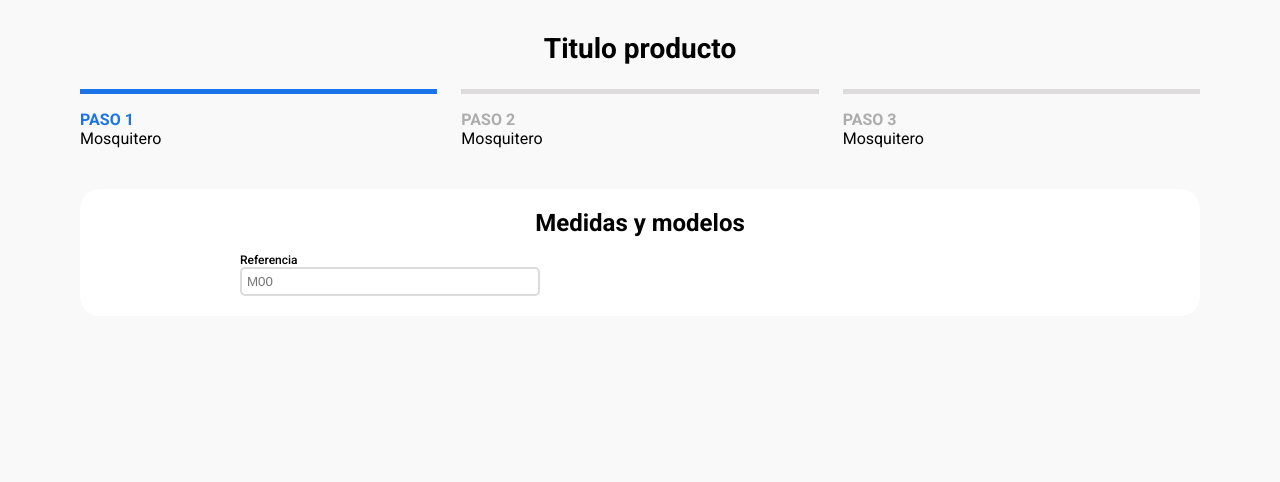
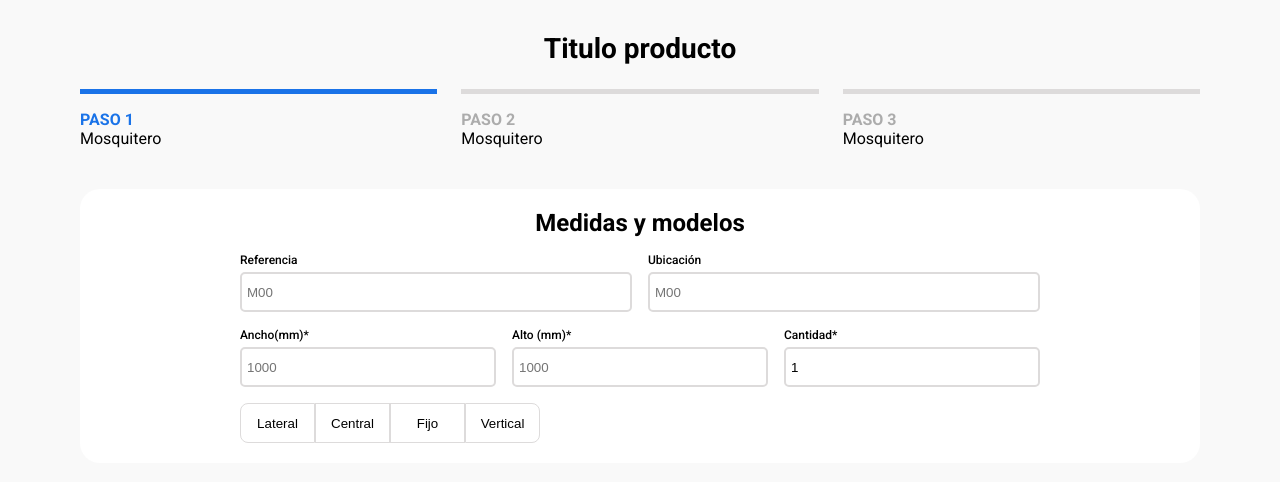
Before and after one commit to RigoPinna/campos-proyecto, a plain HTML site: page index.html in a window 1280 px wide. Drawn offline with Linux system fonts and the light colour scheme.

Commit message:
feat(ch): :sparkles: Added tab buttons

```diff
--- a/index.html
+++ b/index.html
@@ -30,9 +30,35 @@
                 <!-- <label for="tentacles">Number of tentacles (10-100):</label>
                 <input type="number" id="tentacles" name="tentacles"
                     min="10" max="100"> -->
-                <div class="__input">
-                    <label for="referencia">Referencia</label>
-                    <input type="text" id="referencia" name="referencia" placeholder="M00"/>
+                <div class="__group_inputs">
+                    <div class="__input">
+                        <label for="referencia">Referencia</label>
+                        <input type="text" id="referencia" name="referencia" placeholder="M00"/>
+                    </div>
+                    <div class="__input">
+                        <label for="ubicacion">Ubicación</label>
+                        <input type="text" id="ubicacion" name="ubicacion" placeholder="M00"/>
+                    </div>
+                </div>
+                <div class="__group_inputs">
+                    <div class="__input">
+                        <label for="ancho">Ancho(mm)*</label>
+                        <input type="number" id="ancho" name="ancho" placeholder="1000"/>
+                    </div>
+                    <div class="__input">
+                        <label for="alto">Alto (mm)*</label>
+                        <input type="number" id="alto" name="alto" placeholder="1000"/>
+                    </div>
+                    <div class="__input">
+                        <label for="alto">Cantidad*</label>
+                        <input type="number" id="alto" name="alto" placeholder="1" value="1"/>
+                    </div>
+                </div>
+                <div class="__tab">
+                    <button class="__tab_item">Lateral</button>
+                    <button class="__tab_item">Central</button>
+                    <button class="__tab_item">Fijo</button>
+                    <button class="__tab_item">Vertical</button>
                 </div>
             </form>
         </section>
--- a/styles.css
+++ b/styles.css
@@ -61,18 +61,32 @@ body {
     height: fit-content;
     max-width: 800px;
     margin: 16px auto 0;
+    gap:16px;
+}
+.__group_inputs {
+    display: flex;
+    align-items:stretch;
+    width: 100%;
+    gap: 16px;
 }
 .__input {
     display: flex;
+    width: 100%;
     flex-flow: column wrap;
     max-width:300px;
+}
+.__group_inputs .__input {
+    max-width: 100%;
+
 }
 .__input label {
     font-size:12px;
     font-weight: 500;
+    margin-bottom: 5px;
 }
 .__input input {
-    min-height: 25px;
+    width: 100%;
+    min-height: 40px;
     padding: 5px;
     border-radius:5px;
     outline: none;
@@ -85,3 +99,28 @@ body {
 .__input input:focus {
     border-color:#1A73E8;
 }
+.__tab {
+    border-radius: 10px;
+    max-width:300px;
+    height: 40px;
+    display: flex;
+    flex-flow: row nowrap;
+    align-items: stretch;
+}
+.__tab_item {
+    width: 100%;
+    outline: none;
+    background: transparent;
+    border:1px solid #dddbdb;
+
+}
+.__tab_item:hover {
+    background: #fffdbe;
+    cursor: pointer;
+}
+.__tab .__tab_item:first-child {
+    border-radius: 8px 0 0 8px;
+}
+.__tab .__tab_item:last-child {
+    border-radius: 0 8px 8px 0;
+}
```
